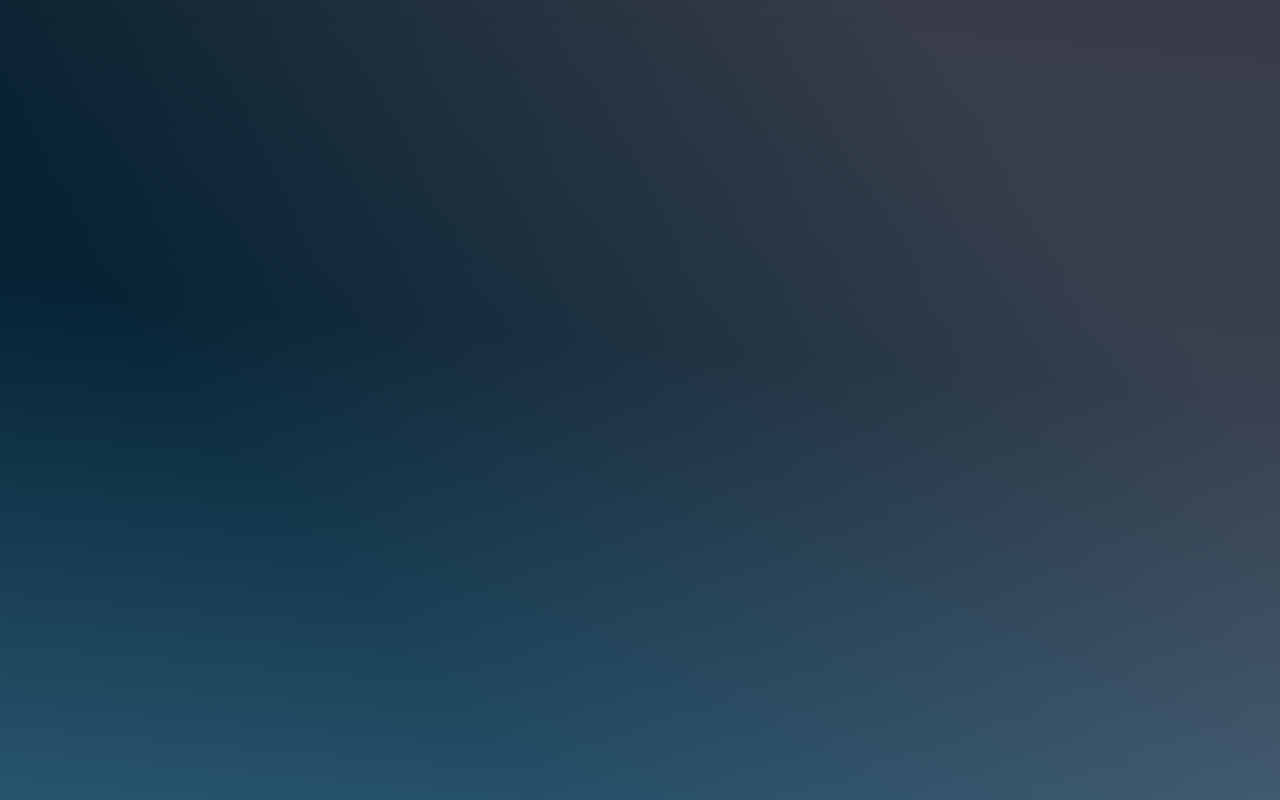
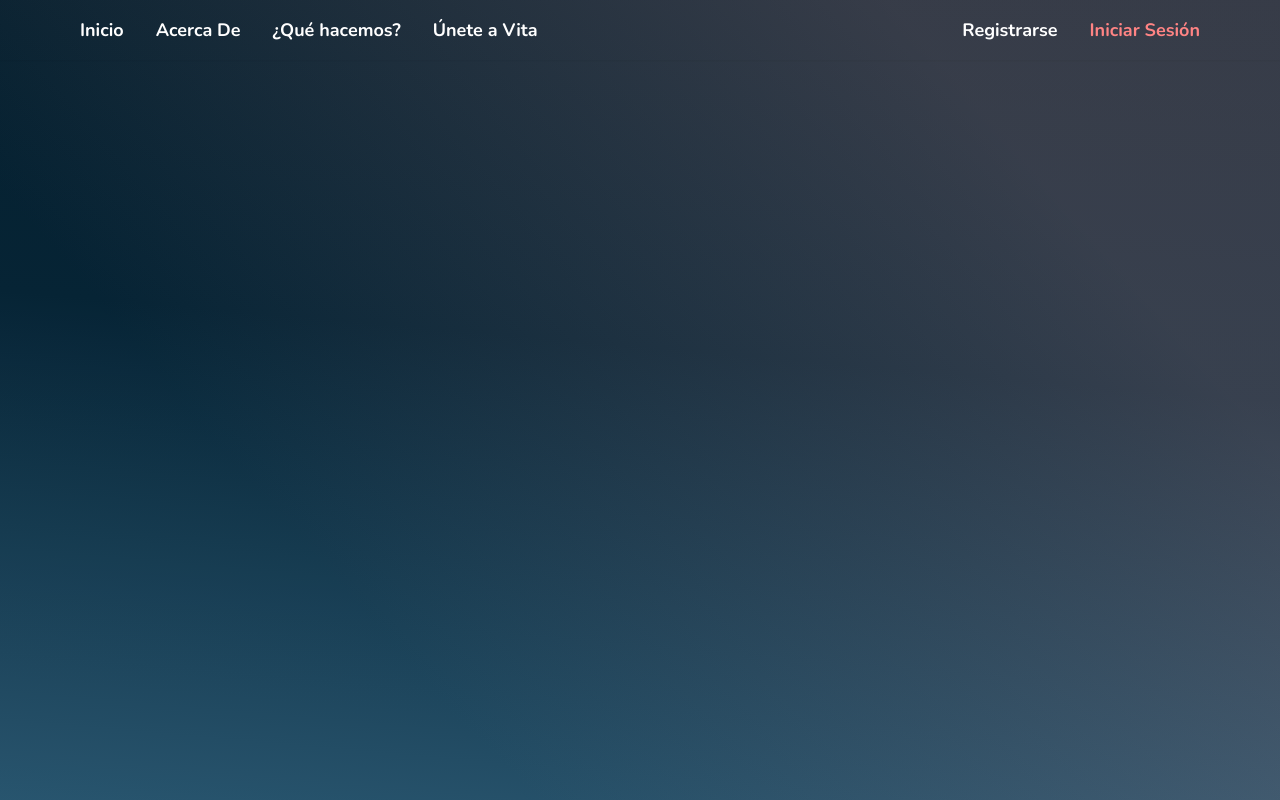
Before and after one commit to wizelineacademy/itesm-socioformador-feb-jun-2024-vita, a Next.js app in the folder vita/: page / in a window 1280 px wide. Built offline with nearby package versions, Linux system fonts and the light colour scheme.

Commit message:
Navbar
Se ha acabado la navbar

```diff
--- /dev/null
+++ b/vita/app/components/navbar/NavItem.tsx
@@ -0,0 +1,18 @@
+// components/NavItem.tsx
+import React from 'react';
+
+interface NavItemProps {
+  color: string;
+  title: string;
+}
+
+const NavItem: React.FC<NavItemProps> = ({ color, title }) => {
+  const className = `${color} text-lg font-bold`;
+  return (
+    <div className={className}>
+      {title}
+    </div>
+  );
+};
+
+export default NavItem;
--- a/vita/app/components/navbar/Navbar.tsx
+++ b/vita/app/components/navbar/Navbar.tsx
@@ -1,18 +1,47 @@
+import Container from "../Container";
+import NavItem from "./NavItem";
 
 
-const Navbar = () => {
+const Navbar = ({
+
+  }) => {
     return (
       <div className="fixed w-full z-10 shadow-sm">
         <div
           className="
-          py-2
+            py-4
 
           "
         >
+        <Container>
+          <div
+            className="
+              flex
+              flex-row
+              items-center
+              justify-between
+              gap-3
+              md:gap-0
+            "
+          >
+            <div className="flex items-center gap-8">
+                <NavItem color="text-white" title="Inicio" />
+              <NavItem color="text-white" title="Acerca De" />
+              <NavItem color="text-white" title="¿Qué hacemos?" />
+              <NavItem color="text-white" title="Únete a Vita" />
+            </div>
+            <div className="flex items-center gap-8">
+                <NavItem color="text-white" title="Registrarse"/>
+              <NavItem color="text-custom-red" title="Iniciar Sesión"  />
+            </div>
 
           </div>
+        </Container>
       </div>
-  )
+
+    </div>
+    );
   }
 
-export default Navbar
+
+  export default Navbar;
--- a/vita/tailwind.config.ts
+++ b/vita/tailwind.config.ts
@@ -9,7 +9,11 @@ module.exports = {
     extend: {
       backgroundImage: () => ({
         'gradient-custom': 'linear-gradient(229deg, rgba(255, 175, 175, 0.20) 19.95%, rgba(0, 0, 0, 0.04) 73.36%), linear-gradient(5deg, #346784 -16.61%, #062537 55.88%, #041B28 128.37%, #041B28 128.37%)',
-      })
+      }),
+      colors: {
+        'custom-red': '#FF8484', // Define el color personalizado
+      },
+
     },
   },
   plugins: [],
```
Lines whose indentation alone changed are shown as unchanged.
